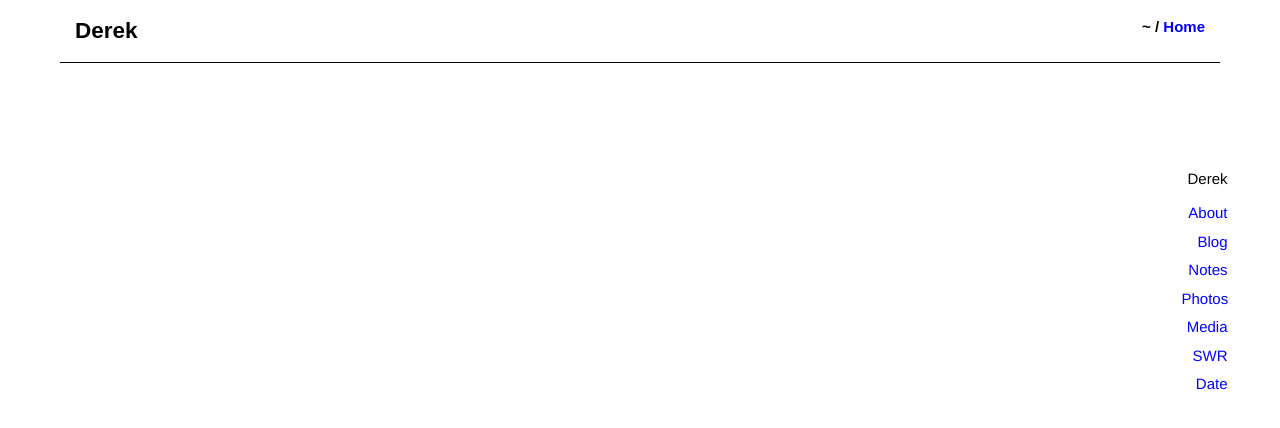
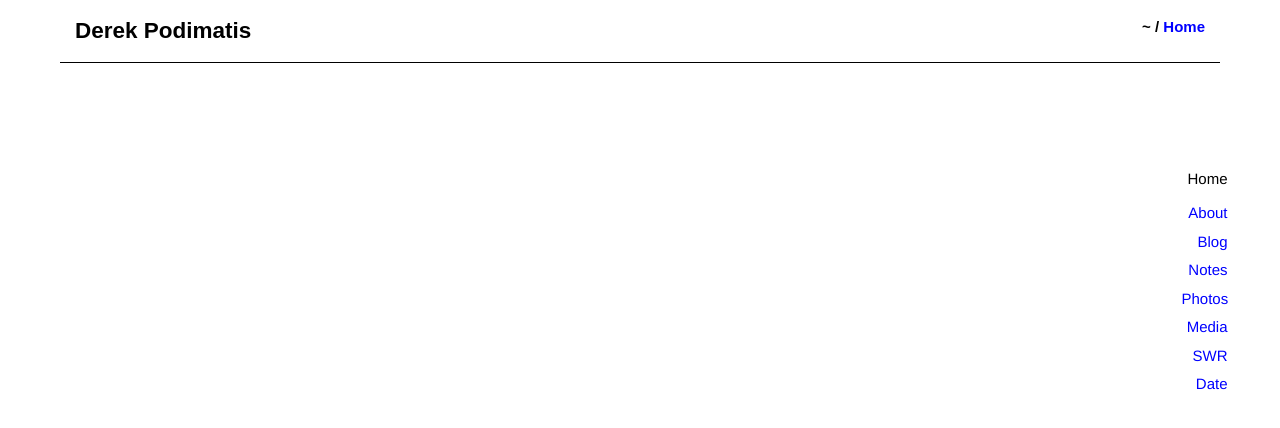
Before and after one commit to derekpodi/derekpodi.com, a Next.js app: page / in a window 1280 px wide. Shown: the top 428 px of the page. Built offline with nearby package versions, Linux system fonts and the light colour scheme.

Commit message:
name changes in nav and menu

```diff
--- a/components/menu.js
+++ b/components/menu.js
@@ -7,7 +7,7 @@ import utilStyles from '../styles/utils.module.css'
 
 const Menu = () => {
     const router = useRouter()
-    const name = 'Derek '
+    const name = 'Derek'
 
     return(
 
@@ -15,13 +15,13 @@ const Menu = () => {
             <span className={utilStyles.title}>
             {router.pathname =='/' ? (
                 <>
-                    {name}
+                    Home
                 </>
                 ) : (
                 <>
 
                     <Link href="/">
-                        <a className={utilStyles.colorInherit}>{name}</a>
+                        <a className={utilStyles.colorInherit}>Home</a>
                     </Link>
 
                 </>
--- a/components/navbar.js
+++ b/components/navbar.js
@@ -5,7 +5,7 @@ import utilStyles from '../styles/utils.module.css'
 
 const Navbar = () => {
     const router = useRouter()
-    const name = 'Derek'
+    const name = 'Derek Podimatis'
     return(
         <header className={utilStyles["container"] + " " + utilStyles["bottom-6"]}>
             <div className={utilStyles["columns"]}>
--- a/pages/photos/[id].js
+++ b/pages/photos/[id].js
@@ -16,7 +16,7 @@ export default function Post({ postData }) {
     <Layout>
       <div className="flex-centered">
         <br />
-        <Image src={fullPath} width={600} height={600} alt={postData.id} />
+        <Image src={fullPath} width={625} height={625} alt={postData.id} />
         <br />
       </div>
       <footer className={`${utilStyles.mh3} ${utilStyles.mt4}`}>
```
